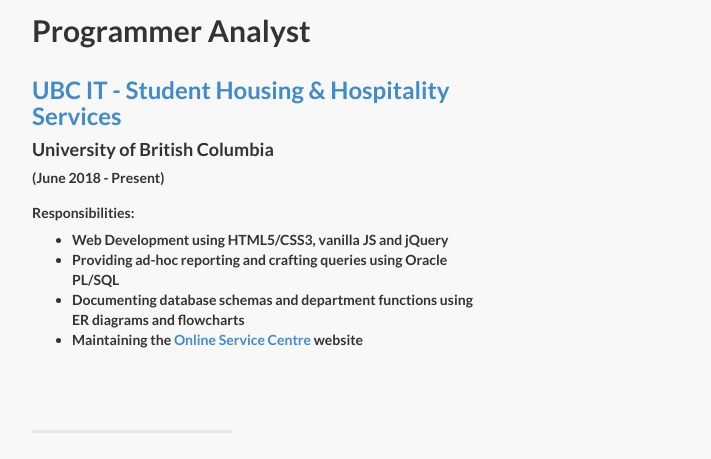
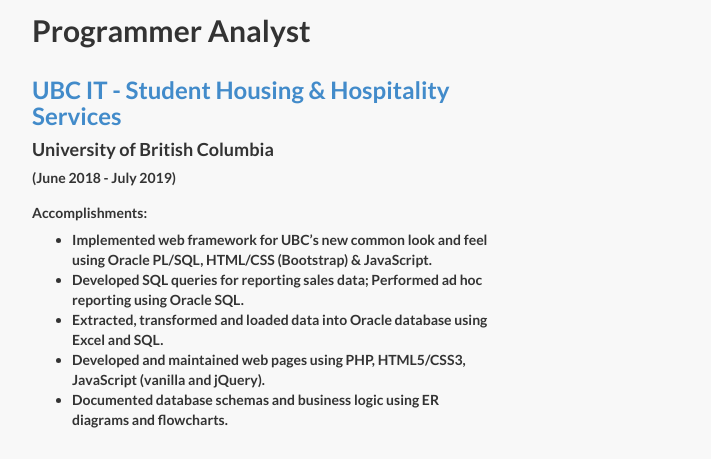
Before and after one commit to adnanreza/adnanreza.github.io, a plain HTML site: page work.html in a window 1280 px wide. Shown: the part 774-1233 px from the top of the page, 38-749 px from the left. Drawn offline with nearby package versions, Linux system fonts and the light colour scheme.

Commit message:
Updated work.html

```diff
--- a/work.html
+++ b/work.html
@@ -118,14 +118,15 @@
                     <h2 class="section-heading">Programmer Analyst</h2>
                     <h3><a href="https://it.ubc.ca/about" target="_blank">UBC IT - Student Housing & Hospitality Services</a></h3>
                     <h4>University of British Columbia</h4>
-                    <h5>(June 2018 - Present)</h5>
+                    <h5>(June 2018 - July 2019)</h5>
                     <p class="lead">
-                        <h5>Responsibilities:</h5>
+                        <h5>Accomplishments:</h5>
                         <ul>
-                            <li>Web Development using HTML5/CSS3, vanilla JS and jQuery</li>
-                            <li>Providing ad-hoc reporting and crafting queries using Oracle PL/SQL</li>
-                            <li>Documenting database schemas and department functions using ER diagrams and flowcharts</li>
-                            <li>Maintaining the <a href="https://secure.housing.ubc.ca/" target="_blank">Online Service Centre</a> website</li>
+				<li>Implemented web framework for UBC’s new common look and feel using Oracle PL/SQL, HTML/CSS (Bootstrap) & JavaScript.</li>
+				<li>Developed SQL queries for reporting sales data; Performed ad hoc reporting using Oracle SQL.</li>
+				<li>Extracted, transformed and loaded data into Oracle database using Excel and SQL.</li>
+				<li>Developed and maintained web pages using PHP, HTML5/CSS3, JavaScript (vanilla and jQuery).</li>
+				<li>Documented database schemas and business logic using ER diagrams and flowcharts.</li>
                         </ul>
                     </p>
 
```
